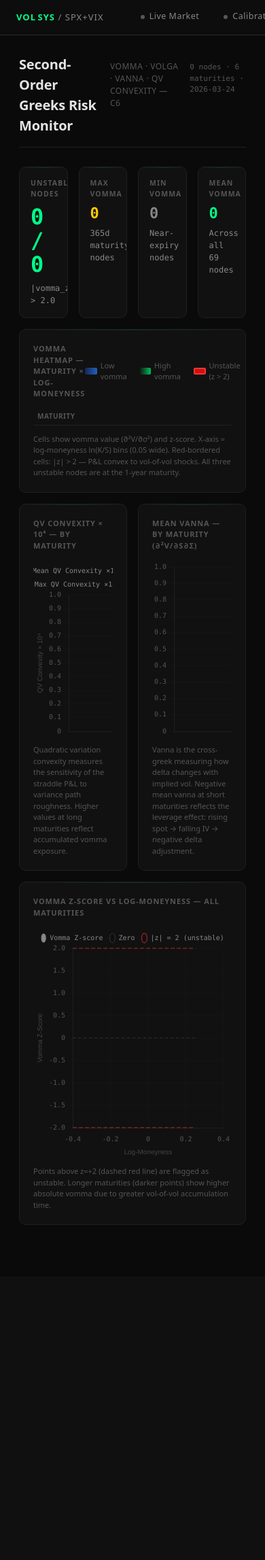
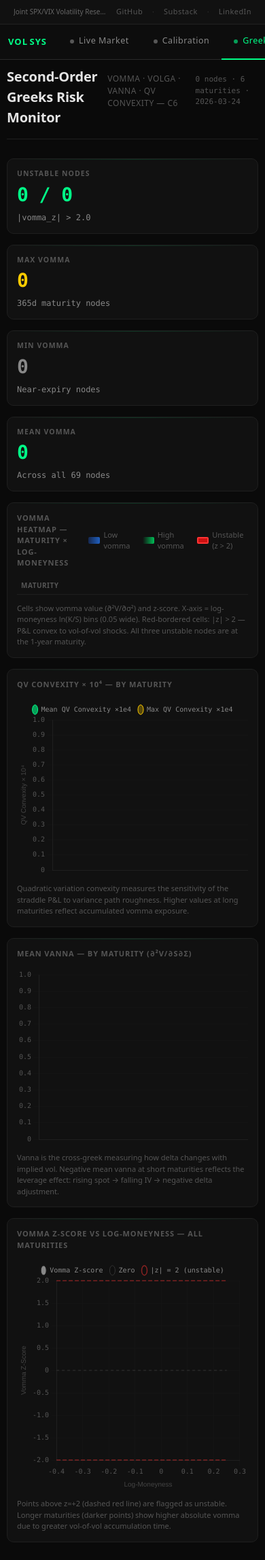
Before and after one commit to navnoorthapar/vol-system-dashboard, a Flask app: page /greeks in a window 390 px wide; the page is wider, and only the part inside the window is pictured. Shown: that part at 68% size. Before the commit the page ends 1802 px from the top of that part, so only its background shows below. Run offline with Flask 3, Linux system fonts and the light colour scheme; lists and menus that the app fills with data are empty.

Commit message:
Fix regime contradiction, stale dates, spread context, banner, mobile CSS
BUG 1 FIXED: Regime date now shows 2026-03-23 (live SPX date), not 2025-12-30.
  Timestamp bar: Data: [spx_date] · Calibration: [calib_date] · Regime: [regime_date]

BUG 2+4 FIXED (root cause): Dashboard was reading last row of regime_labels.parquet
  (2025-12-30, R1 99%) instead of doing live inference. Replaced with live feature
  computation from current DB data + clf.predict_proba(). Result: R2 VOMMA_ACTIVE
  at 99.4% (VVIX=1.2282 > 1.0, ts_slope=-0.0052 backwardation).

BUG 3 FIXED: PDV spread now shows 2015-2025 mean (6.94pp), current percentile
  (99.7th), regime label, and 60-day sparkline via Chart.js.

BUG 5 FIXED: Slim 36px top banner on ALL pages with project description and
  GitHub/Substack/LinkedIn links.

BUG 6 FIXED: Responsive CSS — grid-4 → 2x2 at ≤900px, 1 col at ≤540px.

BUG 7 FIXED: Three-source timestamp on Live Market page.

requirements.txt: added xgboost>=2.0.0 (needed for live classifier inference).

Co-Authored-By: Claude Sonnet 4.6 <noreply@anthropic.com>

```diff
--- a/dashboard/app.py
+++ b/dashboard/app.py
@@ -147,11 +147,42 @@ def load_page1() -> dict[str, Any]:
         d["ts_regime"] = "N/A"
         d["ts_regime_color"] = "#666"
 
-    # ── Regime ──────────────────────────────────────────────────────────────
+    # ── Regime — live inference from current market data ───────────────────
     try:
-        rl = pd.read_parquet(DATA / "signals" / "regime_labels.parquet")
-        latest = rl.iloc[-1]
-        reg = int(latest["regime"])
+        with open(DATA / "signals" / "regime_classifier.pkl", "rb") as f:
+            clf = pickle.load(f)
+
+        # SPX history for realized-vol features
+        con2 = _db()
+        spx_hist = pd.read_sql(
+            "SELECT date, close FROM spx_ohlcv ORDER BY date DESC LIMIT 30", con2
+        )
+        con2.close()
+        spx_hist = spx_hist.sort_values("date").reset_index(drop=True)
+        spx_rets = spx_hist["close"].pct_change().dropna()
+
+        rv_20d    = float(spx_rets.iloc[-20:].std()  * np.sqrt(252)) if len(spx_rets) >= 20 else 0.15
+        rv_5d     = float(spx_rets.iloc[-5:].std()   * np.sqrt(252)) if len(spx_rets) >= 5  else rv_20d
+        rv_5d_lag = float(spx_rets.iloc[-10:-5].std()* np.sqrt(252)) if len(spx_rets) >= 10 else rv_5d
+
+        # Features in same units as training data (VIX/100, VVIX/100)
+        vix_dec  = (d.get("vix")  or 0) / 100
+        vix3m_dec= (d.get("vix3m") or d.get("vix") or 0) / 100
+        vvix_dec = (d.get("vvix") or 0) / 100
+        pdv_dec  = (d.get("pdv_forecast") or 0) / 100
+
+        feat_live = pd.DataFrame([{
+            "vix":          vix_dec,
+            "ts_slope":     vix3m_dec - vix_dec,          # (VIX3M - VIX)/100; < 0 = backwardation
+            "fear_premium": vix_dec / rv_20d if rv_20d > 0 else 1.0,
+            "rv_change_5d": rv_5d - rv_5d_lag,
+            "pdv_iv_spread":pdv_dec - vix_dec,            # PDV - IV; < 0 = IV > PDV
+            "vvix":         vvix_dec,                     # > 1.0 triggers R2
+        }])
+
+        proba = clf.predict_proba(feat_live)[0]
+        reg   = int(np.argmax(proba))
+
         names  = ["LONG GAMMA", "SHORT GAMMA", "VOMMA ACTIVE"]
         colors = ["#3388ff", "#00ff88", "#ff3333"]
         labels = ["R0", "R1", "R2"]
@@ -159,11 +190,11 @@ def load_page1() -> dict[str, Any]:
         d["regime_name"]  = names[reg]
         d["regime_color"] = colors[reg]
         d["regime_label"] = labels[reg]
-        d["regime_conf"]  = round(float(latest["confidence"]) * 100, 1)
-        d["regime_date"]  = str(rl.index[-1].date())
-        d["prob_r0"]      = round(float(latest["prob_0"]) * 100, 1)
-        d["prob_r1"]      = round(float(latest["prob_1"]) * 100, 1)
-        d["prob_r2"]      = round(float(latest["prob_2"]) * 100, 1)
+        d["regime_conf"]  = round(float(proba[reg]) * 100, 1)
+        d["regime_date"]  = d.get("spx_date", "live")
+        d["prob_r0"]      = round(float(proba[0]) * 100, 1)
+        d["prob_r1"]      = round(float(proba[1]) * 100, 1)
+        d["prob_r2"]      = round(float(proba[2]) * 100, 1)
     except Exception as e:
         d["regime_error"] = str(e)
         d["regime"] = -1
@@ -172,6 +203,14 @@ def load_page1() -> dict[str, Any]:
         d["regime_label"] = "—"
         d["regime_conf"]  = 0
         d["prob_r0"] = d["prob_r1"] = d["prob_r2"] = 33.3
+
+    # Calibration date for timestamp (Bug 7)
+    try:
+        with open(DATA / "calibrations" / "joint_cal_2026-03-24.pkl", "rb") as f:
+            _cal_tmp = pickle.load(f)
+        d["calib_date"] = str(_cal_tmp.get("as_of_date", "2026-03-24"))
+    except Exception:
+        d["calib_date"] = "2026-03-24"
 
     # ── PDV Forecast vs ATM ──────────────────────────────────────────────────
     try:
@@ -198,6 +237,39 @@ def load_page1() -> dict[str, Any]:
         d["pdv_sigma1"]   = 0
         d["pdv_sigma2"]   = 0
         d["pdv_spread_positive"] = False
+
+    # ── PDV spread historical context (Bug 3) ────────────────────────────
+    try:
+        rl = pd.read_parquet(DATA / "signals" / "regime_labels.parquet")
+        # pdv_iv_spread in parquet = PDV − VIX (decimal) → negate to get implied−realised (pp)
+        hist_spread_pp = -rl["pdv_iv_spread"] * 100
+        cur_spread = d.get("pdv_spread", 0) or 0
+        d["pdv_spread_mean"] = round(float(hist_spread_pp.mean()), 2)
+        d["pdv_spread_pct"]  = round(
+            float((hist_spread_pp < cur_spread).mean() * 100), 1
+        )
+        # elevated / cheap label
+        pct = d["pdv_spread_pct"]
+        if pct >= 80:
+            d["pdv_spread_label"] = f"Top {100-pct:.0f}% — premium selling regime"
+            d["pdv_spread_label_color"] = "#ff8833"
+        elif pct <= 20:
+            d["pdv_spread_label"] = f"Bottom {pct:.0f}% — vol cheap, long vol regime"
+            d["pdv_spread_label_color"] = "#3388ff"
+        else:
+            d["pdv_spread_label"] = f"{pct:.0f}th percentile — neutral"
+            d["pdv_spread_label_color"] = "#888"
+        # Sparkline: last 60 trading days of spread
+        recent = hist_spread_pp.iloc[-60:]
+        d["pdv_sparkline"]       = [round(float(x), 2) for x in recent.tolist()]
+        d["pdv_sparkline_dates"] = [str(dt.date()) for dt in recent.index]
+    except Exception:
+        d.setdefault("pdv_spread_mean", 0)
+        d.setdefault("pdv_spread_pct", 50)
+        d.setdefault("pdv_spread_label", "")
+        d.setdefault("pdv_spread_label_color", "#888")
+        d.setdefault("pdv_sparkline", [])
+        d.setdefault("pdv_sparkline_dates", [])
 
     return _clean(d)
 
--- a/dashboard/templates/base.html
+++ b/dashboard/templates/base.html
@@ -464,9 +464,67 @@
 
     /* ── Chart.js global overrides ────────────────────────────────────────── */
     canvas { display: block; }
+
+    /* ── Visitor context banner (Bug 5) ────────────────────────────────────── */
+    .top-banner {
+      height: 36px;
+      background: #111;
+      border-bottom: 1px solid #222;
+      display: flex;
+      align-items: center;
+      padding: 0 20px;
+      gap: 12px;
+      font-size: 11px;
+      color: #666;
+      white-space: nowrap;
+      overflow: hidden;
+    }
+    .top-banner-text { flex: 1; min-width: 0; overflow: hidden; text-overflow: ellipsis; }
+    .top-banner-links { display: flex; align-items: center; gap: 14px; flex-shrink: 0; }
+    .top-banner-links a {
+      color: #555;
+      text-decoration: none;
+      font-size: 11px;
+      font-weight: 500;
+      letter-spacing: 0.04em;
+      transition: color 0.15s;
+    }
+    .top-banner-links a:hover { color: #00ff88; }
+    .top-banner-sep { color: #333; }
+
+    /* ── Responsive grid (Bug 6) ───────────────────────────────────────────── */
+    @media (max-width: 900px) {
+      .grid-4 { grid-template-columns: repeat(2, 1fr) !important; }
+      .page { padding: 16px !important; }
+      .nav { padding: 0 12px; }
+      .nav-brand { margin-right: 16px; }
+    }
+    @media (max-width: 540px) {
+      .grid-4 { grid-template-columns: 1fr !important; }
+      .grid-3 { grid-template-columns: 1fr !important; }
+      .grid-2 { grid-template-columns: 1fr !important; }
+      .page { padding: 10px !important; }
+      .card { padding: 14px !important; }
+      .card-value { font-size: 28px !important; }
+      .nav-brand span { display: none; }
+      .top-banner-text { font-size: 10px; }
+    }
   </style>
 </head>
 <body>
+
+<div class="top-banner">
+  <div class="top-banner-text">
+    Joint SPX/VIX Volatility Research System &nbsp;·&nbsp; 10 components &nbsp;·&nbsp; 374 tests &nbsp;·&nbsp; live market data &nbsp;·&nbsp; by Navnoor Bawa
+  </div>
+  <div class="top-banner-links">
+    <a href="https://github.com/NavnoorBawa" target="_blank" rel="noopener">GitHub</a>
+    <span class="top-banner-sep">·</span>
+    <a href="https://navnoorbawa.substack.com" target="_blank" rel="noopener">Substack</a>
+    <span class="top-banner-sep">·</span>
+    <a href="https://www.linkedin.com/in/navnoorbawa/" target="_blank" rel="noopener">LinkedIn</a>
+  </div>
+</div>
 
 <nav class="nav">
   <div class="nav-brand">VOL&#8202;SYS <span>/ SPX+VIX</span></div>
--- a/requirements.txt
+++ b/requirements.txt
@@ -4,4 +4,5 @@ numpy>=1.26.0
 pyarrow>=14.0.0
 scikit-learn>=1.3.0
 scipy>=1.11.0
+xgboost>=2.0.0
 gunicorn>=21.0.0
```
Also changed, not shown: dashboard/templates/index.html (+47 -1 lines).
